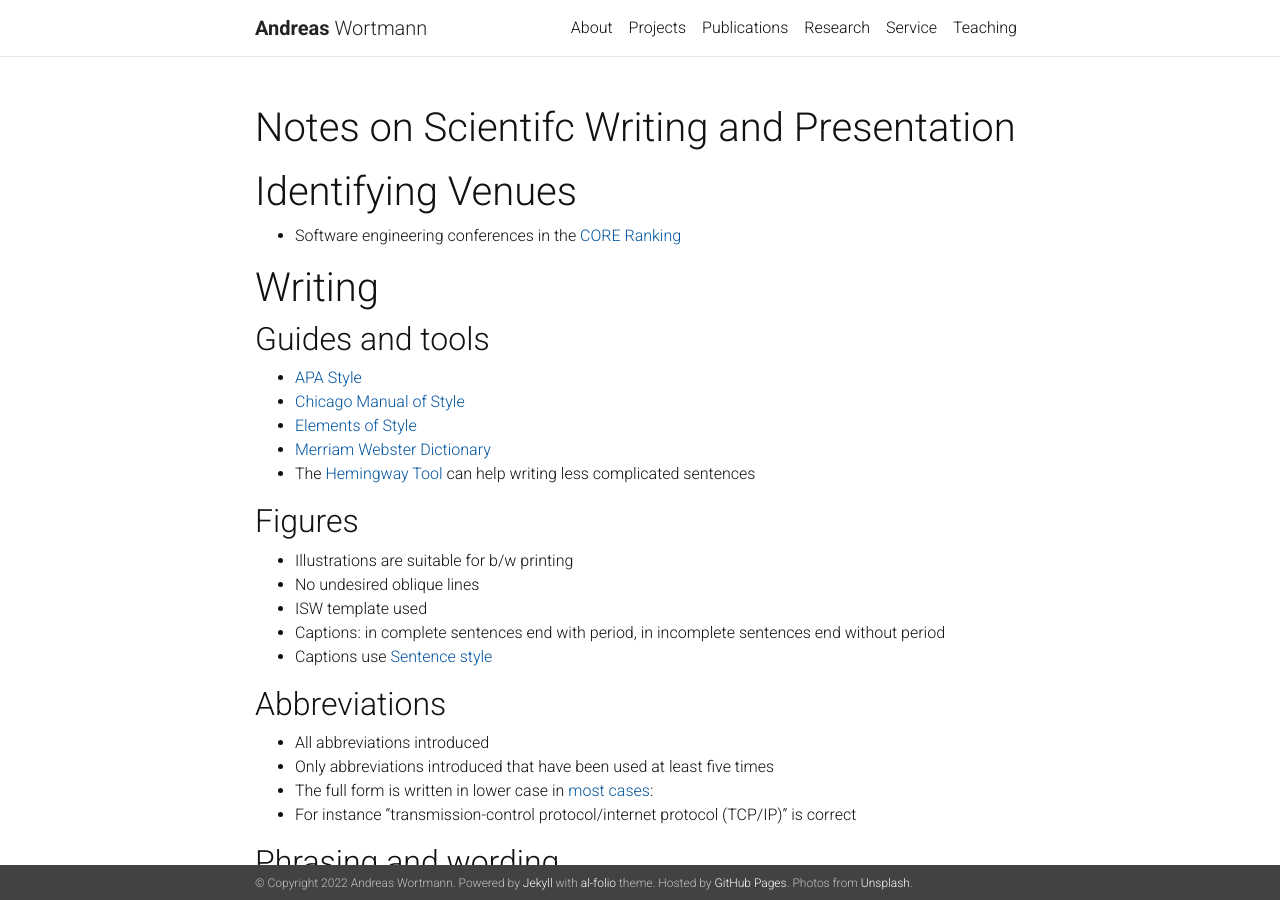
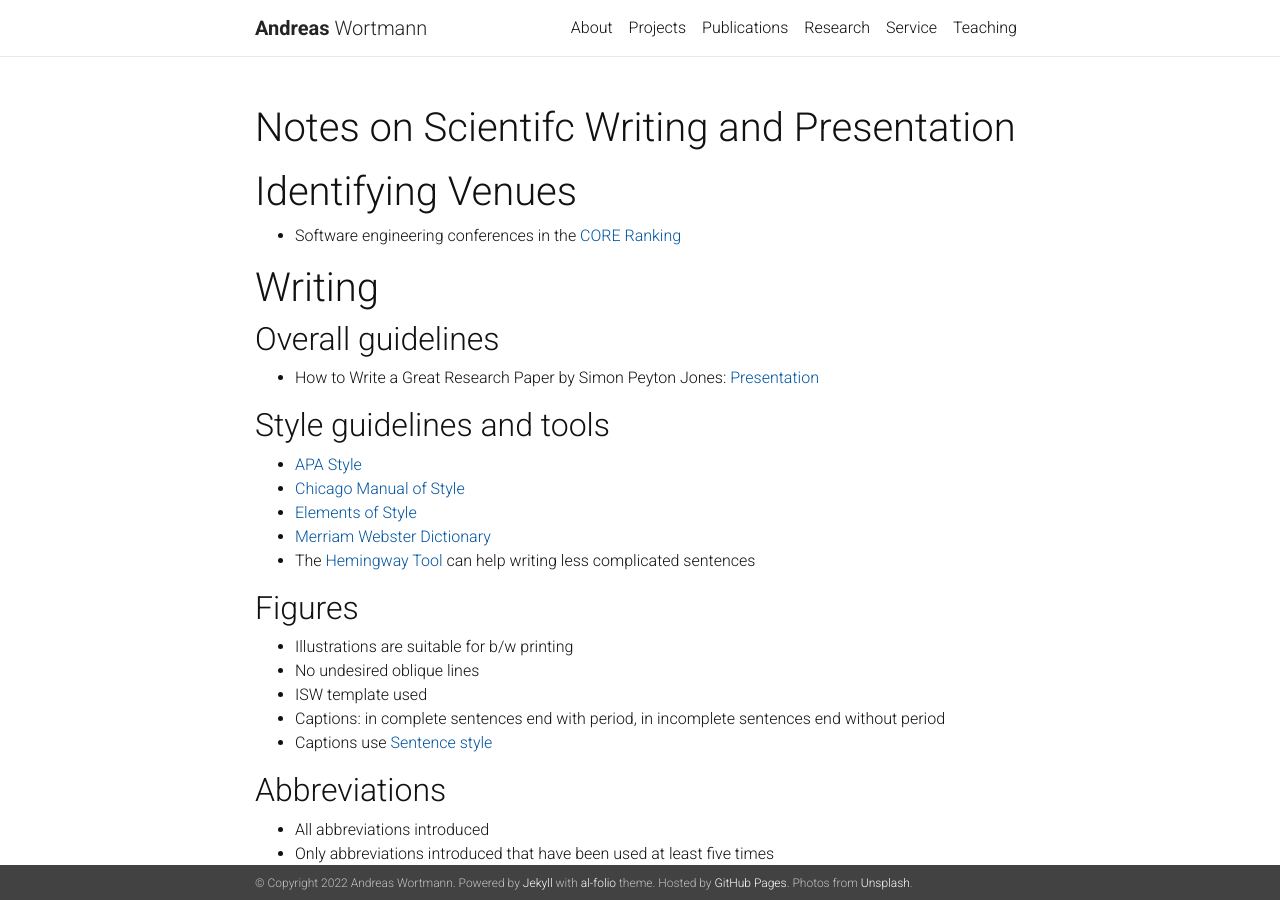
Before and after one commit to awortmann/awortmann.github.io, a Jekyll site: the page built from _pages/writing.md, in a window 1280 px wide and 900 px high. Built offline with Jekyll 4.4.1, drawn with Linux system fonts in a browser that asks for light colours; nearby versions of some CDN libraries; a style sheet for code colours, icons or effects is not loaded.

Commit message:
Minor update

```diff
--- a/_pages/writing.md
+++ b/_pages/writing.md
@@ -12,7 +12,11 @@ nav: false
 
 # Writing
 
-## Guides and tools
+## Overall guidelines
+
+- How to Write a Great Research Paper by Simon Peyton Jones: [Presentation](../downloads/writing/peyton-jones.pdf)
+
+## Style guidelines and tools
 
 - [APA Style](https://apastyle.apa.org/)
 - [Chicago Manual of Style](https://www.chicagomanualofstyle.org/home.html)
```
Also changed, not shown: 1 other file.
